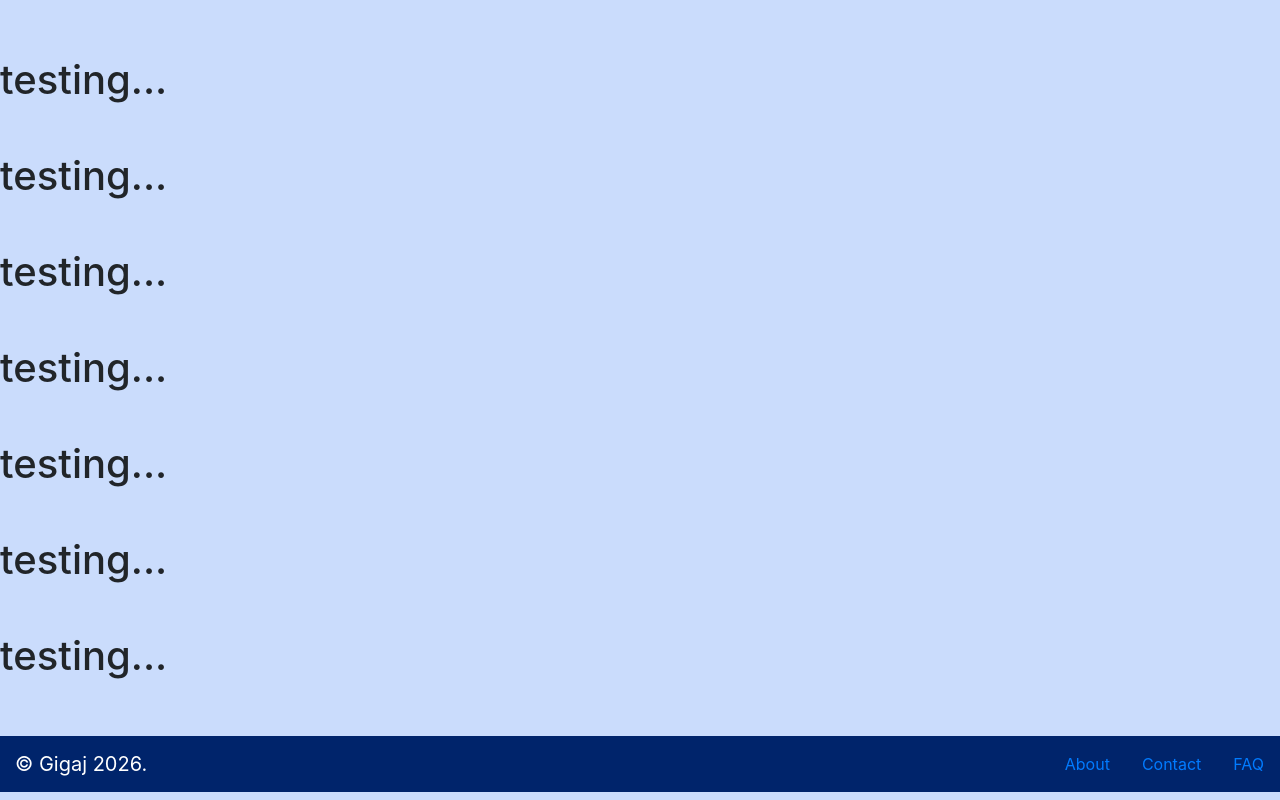
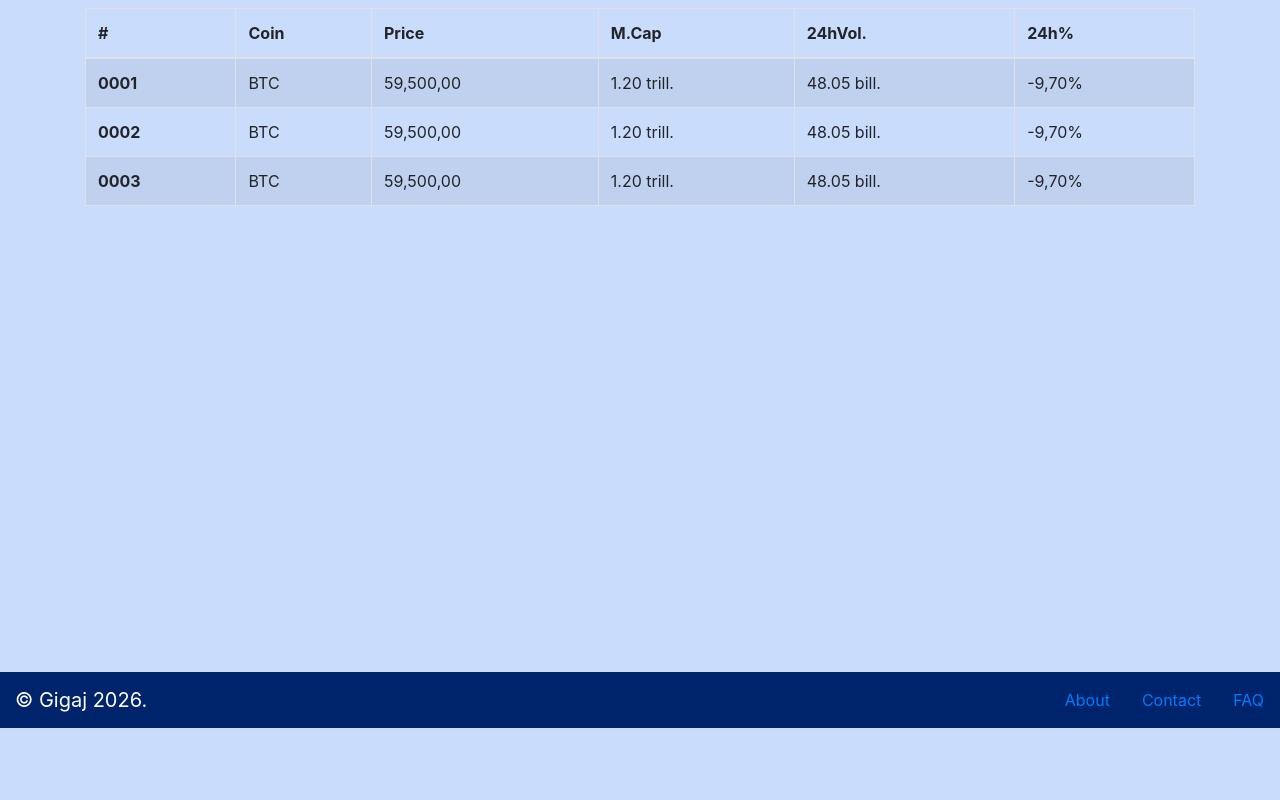
Before and after one commit to Neno979/Portfolio-Tracker, a Flask app: page / in a window 1280 px wide. Shown: the part 64-864 px from the top of the page. After the commit the page ends 792 px from the top, so only its background shows below. Run offline with Flask 2, Linux system fonts and the light colour scheme; some libraries are stand-ins or nearby versions.

Commit message:
adding static data table design to index page

```diff
--- a/templates/index.html
+++ b/templates/index.html
@@ -1,11 +1,44 @@
 {% extends "base.html" %}
 
 {% block content %}
-    <h1 class="mt-5 mb-5">testing...</h1>
-    <h1 class="mt-5 mb-5">testing...</h1>
-    <h1 class="mt-5 mb-5">testing...</h1>
-    <h1 class="mt-5 mb-5">testing...</h1>
-    <h1 class="mt-5 mb-5">testing...</h1>
-    <h1 class="mt-5 mb-5">testing...</h1>
-    <h1 class="mt-5 mb-5">testing...</h1>
+    <div class="container">
+        <table class="table table-striped table-bordered">
+            <thead>
+                <tr>
+                    <th scope="col">#</th>
+                    <th scope="col">Coin</th>
+                    <th scope="col">Price</th>
+                    <th scope="col">M.Cap</th>
+                    <th scope="col">24hVol.</th>
+                    <th scope="col">24h%</th>
+                </tr>
+            </thead>
+            <tbody>
+                <tr>
+                    <th scope="row">0001</th>
+                    <td>BTC</td>
+                    <td>59,500,00</td>
+                    <td>1.20 trill.</td>
+                    <td>48.05 bill.</td>
+                    <td>-9,70%</td>
+                </tr>
+                <tr>
+                    <th scope="row">0002</th>
+                    <td>BTC</td>
+                    <td>59,500,00</td>
+                    <td>1.20 trill.</td>
+                    <td>48.05 bill.</td>
+                    <td>-9,70%</td>
+                </tr>
+                <tr>
+                    <th scope="row">0003</th>
+                    <td>BTC</td>
+                    <td>59,500,00</td>
+                    <td>1.20 trill.</td>
+                    <td>48.05 bill.</td>
+                    <td>-9,70%</td>
+                </tr>
+            </tbody>
+        </table>
+    </div>
 {% endblock content %}
```
